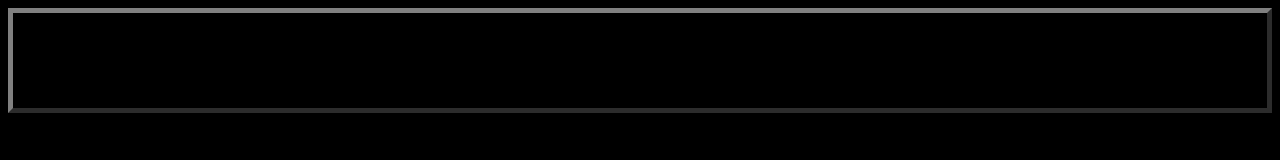
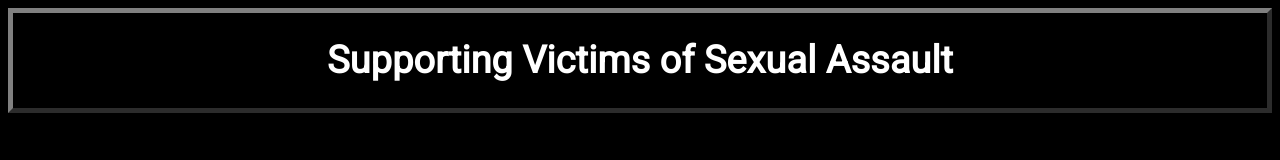
Before and after one commit to VariableKay/support, a plain HTML site: page index.html in a window 1280 px wide. Drawn offline with Linux system fonts and the light colour scheme; a web font is replaced by a local one.

Commit message:
Update style.css

```diff
--- a/style.css
+++ b/style.css
@@ -1,12 +1,11 @@
 @import url('https://fonts.googleapis.com/css2?family=Roboto&family=Wittgenstein:ital,wght@0,400..900;1,400..900&display=swap');
 body {
   background-color: black;
-  font-color: white;
 }
 h1 {
   font-family: Roboto;
   font-size: 38px;
-  font-color: white;
+  color: white;
   text-align: center;
 }
 p {
```
